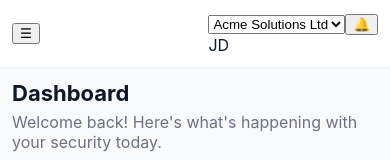
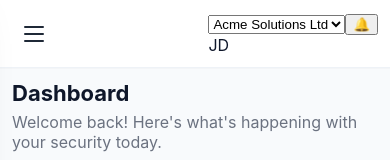
Before and after one commit to Raekwon-OG/protekt, a React (Vite) app in the folder apps/web/: page / in a window 390 px wide. Shown: the top 160 px of the page. Built offline with nearby package versions, Linux system fonts and the light colour scheme.

Commit message:
mobile responsive updates

```diff
--- a/apps/web/src/App.tsx
+++ b/apps/web/src/App.tsx
@@ -15,7 +15,7 @@ const App: React.FC = () => {
         activePage={page}
         onNavigate={(p) => {
           setPage(p as any);
-          setSidebarOpen(false); // auto-close on mobile when navigating
+          setSidebarOpen(false);
         }}
         isOpen={sidebarOpen}
         onClose={() => setSidebarOpen(false)}
--- a/apps/web/src/components/Sidebar.tsx
+++ b/apps/web/src/components/Sidebar.tsx
@@ -15,32 +15,21 @@ const Sidebar: React.FC<Props> = ({ activePage = 'dashboard', onNavigate, isOpen
 
   return (
     <>
-      {/* overlay for mobile when sidebar is open */}
       <div
         className={`mobile-sidebar-overlay ${isOpen ? 'visible' : ''}`}
         onClick={onClose}
         aria-hidden={!isOpen}
       />
 
-      <aside className={`sidebar ${isOpen ? 'open' : ''}`}>
+      <aside className={`sidebar ${isOpen ? 'open' : ''}`} role="navigation" aria-hidden={!isOpen && window.innerWidth <= 720}>
         <div className="brand">
           <div className="logo">P</div>
           <div className="brand-text">Protekt</div>
         </div>
 
         <ul className="nav">
-          <li
-            className={`nav-item ${activePage === 'dashboard' ? 'active' : ''}`}
-            onClick={nav('dashboard')}
-          >
-            Dashboard
-          </li>
-          <li
-            className={`nav-item ${activePage === 'email-security' ? 'active' : ''}`}
-            onClick={nav('email-security')}
-          >
-            Email Security
-          </li>
+          <li className={`nav-item ${activePage === 'dashboard' ? 'active' : ''}`} onClick={nav('dashboard')}>Dashboard</li>
+          <li className={`nav-item ${activePage === 'email-security' ? 'active' : ''}`} onClick={nav('email-security')}>Email Security</li>
           <li className="nav-item">Devices</li>
           <li className="nav-item">Alerts</li>
           <li className="nav-item">Scans &amp; Threats</li>
--- a/apps/web/src/components/Topbar.tsx
+++ b/apps/web/src/components/Topbar.tsx
@@ -8,13 +8,20 @@ const Topbar: React.FC<Props> = ({ onOpenSidebar }) => {
   return (
     <div className="topbar">
       <button
-        className="hamburger"
+        className="hamburger-btn"
         onClick={onOpenSidebar}
         aria-label="Open menu"
         title="Open menu"
+        aria-expanded="false"
       >
-        ☰
+        {/* larger, clear hamburger with hit-area */}
+        <svg width="20" height="16" viewBox="0 0 20 16" fill="none" xmlns="http://www.w3.org/2000/svg" aria-hidden>
+          <rect y="0" width="20" height="2" rx="1" fill="currentColor" />
+          <rect y="7" width="20" height="2" rx="1" fill="currentColor" />
+          <rect y="14" width="20" height="2" rx="1" fill="currentColor" />
+        </svg>
       </button>
+
       <div className="topbar-right">
         <select className="org-select">
           <option>Acme Solutions Ltd</option>
--- a/apps/web/src/styles/globals.css
+++ b/apps/web/src/styles/globals.css
@@ -94,8 +94,92 @@ body {
 
 /* mobile: collapse sidebar and add top spacing */
 @media (max-width: 720px) {
-  .sidebar { display:none; }
+  .sidebar {
+    /* mobile: off-canvas by default */
+    position: fixed;
+    top: 0;
+    left: 0;
+    bottom: 0;
+    width: 300px;
+    padding: 20px;
+    transform: translateX(-110%);
+    background: var(--panel);
+    box-shadow: 0 18px 40px rgba(2,6,23,0.18);
+    border-right: 1px solid var(--border);
+    z-index: 70;
+  }
+
+  /* when open, slide in */
+  .sidebar.open {
+    transform: translateX(0);
+  }
+
+  /* make overlay visible when open (overlay toggles 'visible' class) */
+  .mobile-sidebar-overlay {
+    display: block;
+    opacity: 0;
+    transition: opacity 160ms ease;
+    z-index: 60;
+  }
+  .mobile-sidebar-overlay.visible { opacity: 1; }
+
+  /* content spacing adjustments */
   .topbar { padding-left: 12px; padding-right: 12px; }
   .container { padding: 12px; }
-  .page-header h1 { font-size:22px; }
+  .page-header h1 { font-size: 22px; }
 }
+
+/* Topbar hamburger (bigger tappable area) */
+.hamburger-btn {
+  display: none;
+  align-items: center;
+  justify-content: center;
+  width: 44px;
+  height: 44px;
+  border-radius: 10px;
+  border: none;
+  background: transparent;
+  cursor: pointer;
+  color: #1f2937;
+  transition: background 120ms ease, transform 100ms ease;
+  margin-right: 8px;
+}
+.hamburger-btn:active { transform: scale(0.98); }
+.hamburger-btn:hover { background: rgba(2,6,23,0.04); }
+
+/* show hamburger on mobile and small widths */
+@media (max-width: 900px) {
+  .hamburger-btn { display: inline-flex; }
+}
+
+/* overlay improvements */
+.mobile-sidebar-overlay {
+  display: none;
+  position: fixed;
+  inset: 0;
+  background: rgba(2,6,23,0.45);
+  z-index: 60;
+  opacity: 0;
+  transition: opacity 160ms ease;
+}
+.mobile-sidebar-overlay.visible { display: block; opacity: 1; cursor: pointer; }
+
+/* ensure sidebar appears above overlay visually */
+.sidebar {
+  z-index: 70;
+  transition: transform 200ms ease, box-shadow 200ms ease;
+}
+
+/* mobile sidebar - more spacing and wider, easier to tap */
+@media (max-width: 900px) {
+  .sidebar {
+    width: 300px;
+    padding: 24px;
+  }
+  .nav-item { padding: 14px 12px; font-size: 16px; }
+}
+
+/* ensure left nav remains visible on larger screens */
+@media (min-width: 721px) {
+  .sidebar { display: block; position: relative; transform: translateX(0) !important; }
+}
```
Also changed, not shown: apps/web/Screenshot 2025-10-25 at 15.48.54.png (added), apps/web/Screenshot 2025-10-25 at 15.49.05.png (added).
